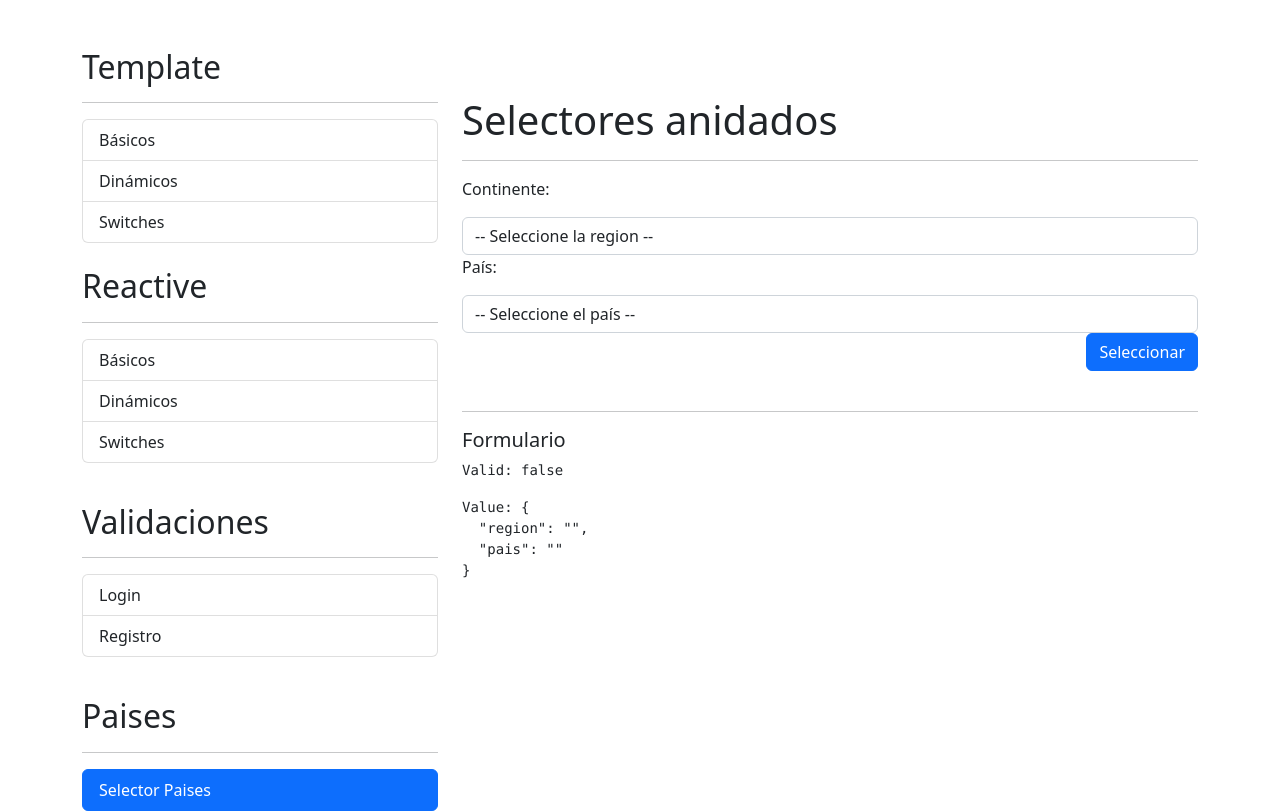
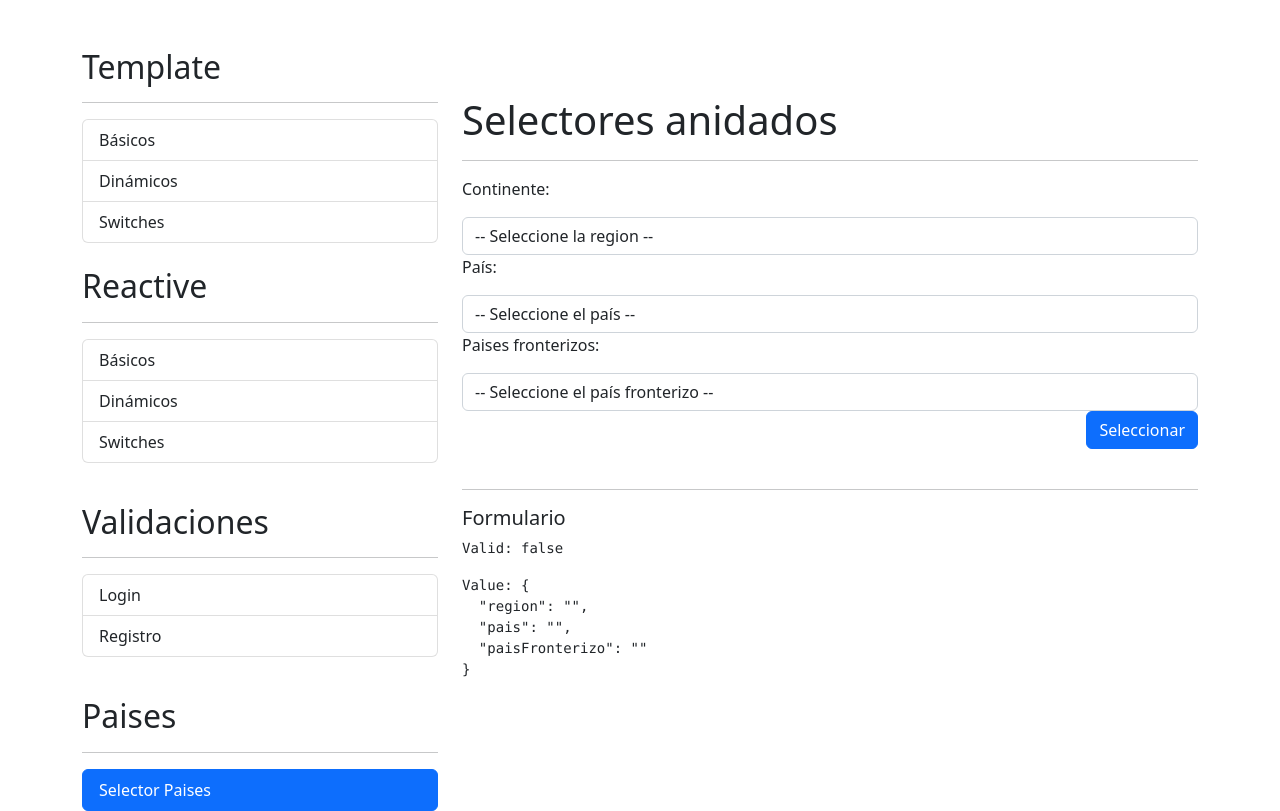
Before and after one commit to Agus-Ca/AngularFormularios, an Angular app: page /paises/selector in a window 1280 px wide. Built offline with nearby package versions, Linux system fonts and the light colour scheme.

Commit message:
tercer selector anidado

```diff
--- a/src/app/paises/pages/selector-page/selector-page.component.html
+++ b/src/app/paises/pages/selector-page/selector-page.component.html
@@ -35,6 +35,21 @@
                 </option>
             </select>
 
+            <!-- Fronteras -->
+            <label class="form-label mb-3">
+                Paises fronterizos:
+            </label>
+            <select class="form-control"
+                    formControlName="paisFronterizo">
+                <option value="">
+                    -- Seleccione el país fronterizo --
+                </option>
+                <!-- <option *ngFor="let pais of paises"
+                        [value]="pais.alpha3Code">
+                    {{ pais.name }}
+                </option> -->
+            </select>
+
             <!-- Boton submit -->
             <div class="row">
                 <div class="col">
--- a/src/app/paises/pages/selector-page/selector-page.component.ts
+++ b/src/app/paises/pages/selector-page/selector-page.component.ts
@@ -36,12 +36,15 @@
       .pipe(
         tap( ( _ ) => this.miFormulario.get('pais')?.reset('') ),
         switchMap( region => this.paisesService.getPaisesPorRegion( region ) ) )
-      .subscribe( paises => console.log( paises ) );
+      .subscribe( paises => this.paises = paises );
+
+    this.miFormulario.get('pais')?.valueChanges.subscribe( codigo => console.log( codigo ) )
   }
 
   miFormulario:FormGroup = this.formBuilder.group({
-    region: [ '', [ Validators.required ] ],
-    pais  : [ '', [ Validators.required ] ]
+    region:         [ '', [ Validators.required ] ],
+    pais  :         [ '', [ Validators.required ] ],
+    paisFronterizo: [ '', [ Validators.required ] ]
   });
 
   // Llenar selectores
--- a/src/app/paises/services/paises.service.ts
+++ b/src/app/paises/services/paises.service.ts
@@ -1,7 +1,7 @@
 import { Injectable } from '@angular/core';
 import { HttpClient } from '@angular/common/http';
-import { PaisSmall } from '../interfaces/paises.interface';
-import { Observable } from 'rxjs';
+import { PaisSmall, Pais } from '../interfaces/paises.interface';
+import { Observable, of } from 'rxjs';
 
 @Injectable({
   providedIn: 'root'
@@ -25,4 +25,12 @@
     const url:string = `${ this._baseUrl }/region/${ region }?fields=name,alpha3Code`;
     return this.httpClient.get<PaisSmall[]>( url );
   }
+
+  getPaisPorCodigo( codigo:string ):Observable<Pais | null> {
+
+    if ( !codigo ) return of(null);
+
+    const url:string = `${ this._baseUrl }/alpha?codes=${ codigo }`;
+    return this.httpClient.get<Pais>( url );
+  }
 }
```
Also changed, not shown: src/app/paises/interfaces/paises.interface.ts (+68 -0 lines). Lines whose indentation alone changed are shown as unchanged.
